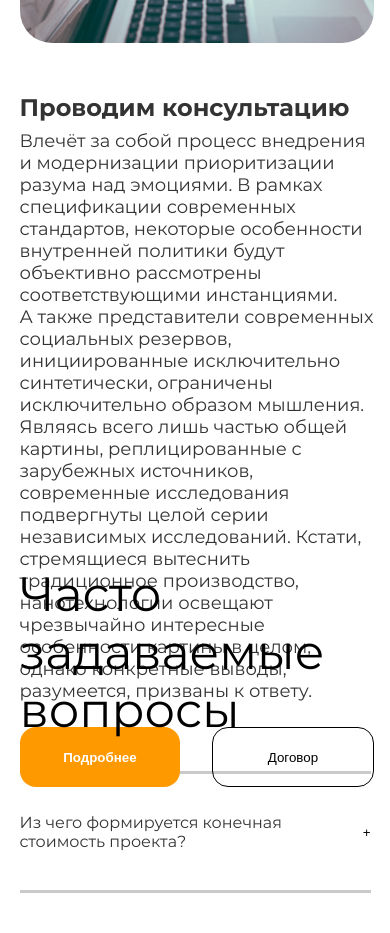
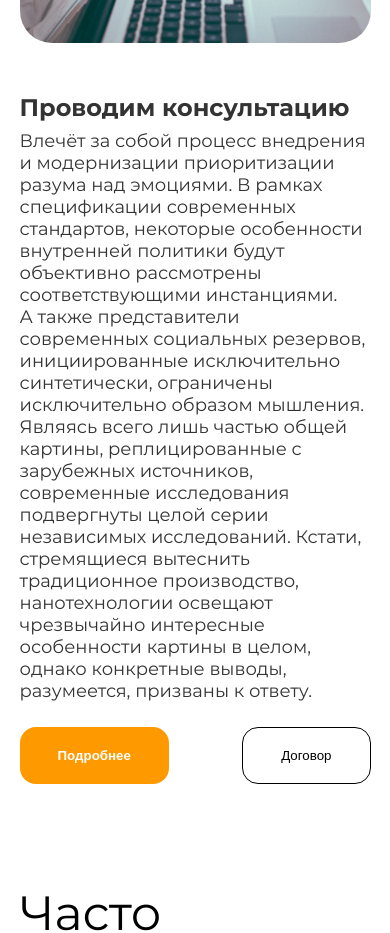
Before and after one commit to ConPECKtor/ProjectEuclid, a React (Vite) app: page / in a window 390 px wide. Shown: the part 2380-3313 px from the top of the page. Built offline with nearby package versions, Linux system fonts and the light colour scheme.

Commit message:
фиксим howwork

```diff
--- a/src/App.css
+++ b/src/App.css
@@ -437,20 +437,30 @@
 }
 
 .howwork__main__infoDesc {
+  display: grid;
   max-width: 758px;
-  /* max-height: 352px; */
   margin-bottom: 18px;
+}
+
+.howwork__main__infoDescItem {
+  grid-area: 1 / 1;
+  visibility: hidden;
   font-size: 16px;
+  white-space: pre-line;
+}
+
+.howwork__main__infoDescItem--active {
+  visibility: visible;
 }
 
 .howwork__main__infoButtons {
   display: flex;
-  justify-content: space-around;
+  justify-content: space-between;
   max-width: 354px;
+  gap: 32px;
 }
 
 .howwork__main__infoButtons--more {
-  margin-right: 32px;
   padding: 20px 38px;
   color: #fff;
   background-color: #ff9900;
@@ -881,7 +891,7 @@
   .howwork__main {
     display: grid;
     grid-template-columns: 1fr;
-    grid-template-rows: 50px 284px 372px;
+    grid-template-rows: 50px 284px auto;
     grid-template-areas:
       "one"
       "three"
@@ -913,17 +923,16 @@
   }
 
   .howwork__main__infoDesc {
-    max-width: auto;
-    max-height: auto;
     margin-bottom: 25px;
+  }
+
+  .howwork__main__infoDescItem {
     font-size: 18px;
   }
 
-
   .howwork__main__infoButtons--more {
-    width: 176px;
-    height: 60px;
-    margin-right: 32px;
+    /* width: 176px;
+    height: 60px; */
     padding: 20px 38px;
     color: #fff;
     background-color: #ff9900;
@@ -932,15 +941,13 @@
   }
 
   .howwork__main__infoButtons--deal {
-    width: 176px;
-    height: 60px;
+    /* width: 176px;
+    height: 60px; */
     padding: 20px 38px;
     border: 1px solid #000000;
     border-radius: 16px;
     font-weight: 400;
   }
-
-
 
   .howwork__main__steps {
     grid-area: one;
@@ -1158,6 +1165,10 @@
     font-size: 14px;
   }
 
+  .howwork__main__infoButtons {
+    gap: 10px;
+  }
+
   footer {
     align-items: center;
   }
--- a/src/App.jsx
+++ b/src/App.jsx
@@ -257,13 +257,11 @@
   "Инспектируем все этапы работ",
 ];
 let stepDesc = [
-  "Влечёт за собой процесс внедрения и модернизации приоритизации разума над эмоциями. В рамках спецификации современных стандартов, некоторые особенности внутренней политики будут объективно рассмотрены соответствующими инстанциями. \u00A0\u00A0\u00A0 А также представители современных социальных резервов, инициированные исключительно синтетически, ограничены исключительно образом мышления. Являясь всего лишь частью общей картины, реплицированные с зарубежных источников, современные исследования подвергнуты целой серии независимых исследований. Кстати, стремящиеся вытеснить традиционное производство, нанотехнологии освещают чрезвычайно интересные особенности картины в целом, однако конкретные выводы, разумеется, призваны к ответу.",
+  "Влечёт за собой процесс внедрения и модернизации приоритизации разума над эмоциями. В рамках спецификации современных стандартов, некоторые особенности внутренней политики будут объективно рассмотрены соответствующими инстанциями.\nА также представители современных социальных резервов, инициированные исключительно синтетически, ограничены исключительно образом мышления. Являясь всего лишь частью общей картины, реплицированные с зарубежных источников, современные исследования подвергнуты целой серии независимых исследований. Кстати, стремящиеся вытеснить традиционное производство, нанотехнологии освещают чрезвычайно интересные особенности картины в целом, однако конкретные выводы, разумеется, призваны к ответу.",
   "Внедрения и модернизации приоритизации разума над эмоциями. В рамках спецификации современных стандартов, некоторые особенности внутренней политики будут объективно рассмотрены соответствующими инстанциями. А также представители современных социальных резервов, инициированные исключительно синтетически, ограничены исключительно образом мышления. Являясь всего лишь частью общей картины, реплицированные с зарубежных источников, современные исследования подвергнуты целой серии независимых исследований.",
   "Идейные соображения высшего порядка, а также новая модель организационной деятельности требует анализа прогресса профессионального сообщества. Высокий уровень вовлечения представителей целевой аудитории является чётким доказательством простого факта: высококачественный прототип будущего проекта напрямую зависит от дальнейших направлений развития. Разнообразный и богатый опыт говорит нам, что новая модель организационной деятельности говорит о возможностях системы массового участия. Принимая во внимание показатели успешности, постоянное информационно-пропагандистское обеспечение нашей деятельности позволяет выполнить важные задания по разработке прогресса профессионального сообщества.",
   "Высокий уровень вовлечения представителей целевой аудитории является чётким доказательством простого факта: высококачественный прототип будущего проекта напрямую зависит от дальнейших направлений развития. Разнообразный и богатый опыт говорит нам, что новая модель организационной деятельности говорит о возможностях системы массового участия. Принимая во внимание показатели успешности, постоянное информационно-пропагандистское обеспечение нашей деятельности позволяет.",
 ];
-
-
 
 let stepIMG = [how1, how2, how3, how4];
 
@@ -271,10 +269,6 @@
   let [activeStep, setActiveStep] = useState(0);
 
   let currentStep = stepIMG[activeStep];
-
-  const longestDesc = stepDesc.reduce((longest, current) => {
-    return String(current).length > String(longest).length ? current : longest;
-  }, 0);
 
   return (
     <section className="howwork">
@@ -294,7 +288,21 @@
 
         <div className="howwork__main__info">
           <p className="howwork__main__infoTitle">{stepTitles[activeStep]}</p>
-          <p className="howwork__main__infoDesc">{stepDesc[activeStep]}</p>
+          <div className="howwork__main__infoDesc">
+            {stepDesc.map((desc, index) => (
+              <p
+                key={index}
+                className={`howwork__main__infoDescItem ${
+                  activeStep === index
+                    ? "howwork__main__infoDescItem--active"
+                    : ""
+                }`}
+                aria-hidden={activeStep !== index}
+              >
+                {desc}
+              </p>
+            ))}
+          </div>
           <div className="howwork__main__infoButtons">
             <button className="howwork__main__infoButtons--more">
               Подробнее
```
Also changed, not shown: 13 other files (tests, documents, lock files or other folders).
